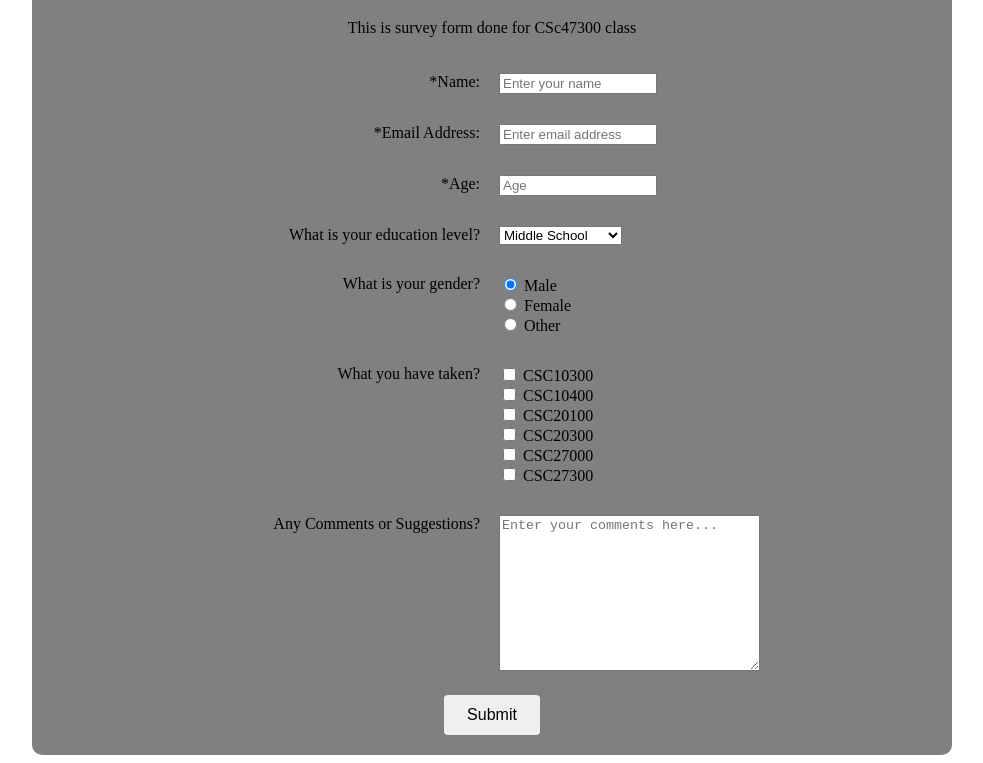
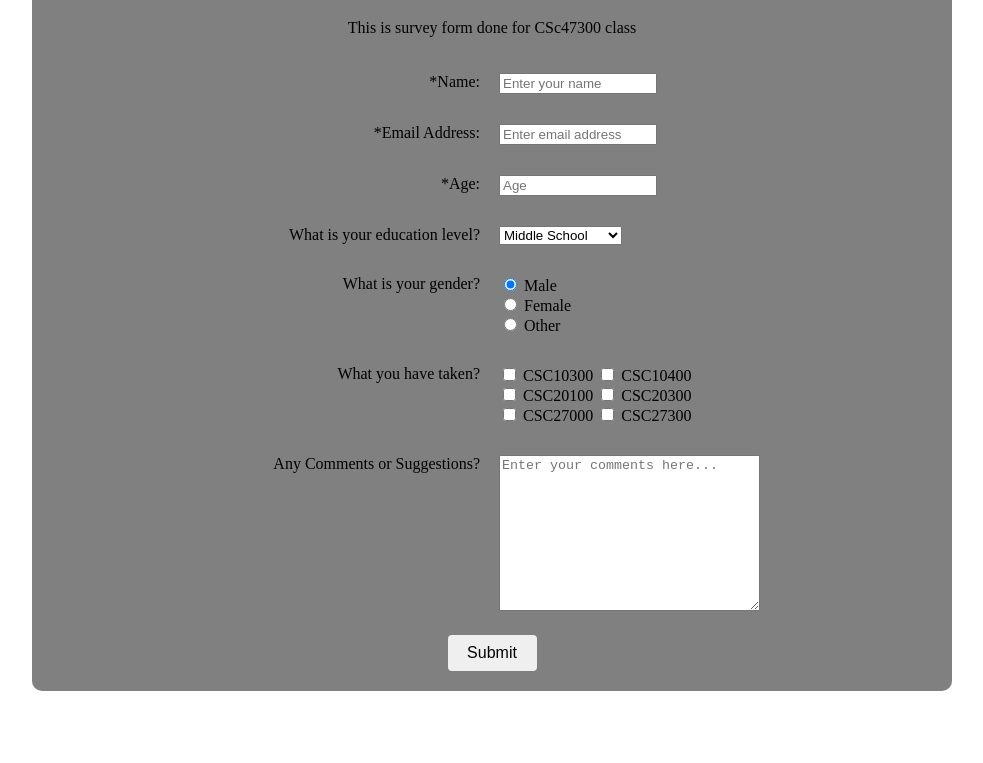
Before and after one commit to csc473s2019-webdev/hw3-p5-practice-with-html-css-forms-albert6051, a plain HTML site: page index.html in a window 1280 px wide. Shown: the part 89-852 px from the top of the page, without its empty margins (148-1131 px from the left). After the commit the page ends 800 px from the top, so only its background shows below. Drawn offline with Linux system fonts and the light colour scheme.

Commit message:
some css update and cleaning

```diff
--- a/index.html
+++ b/index.html
@@ -37,8 +37,8 @@
         #submit {
             border-radius: 4px;
             font-size: 1em;
-            height: 40px;
-            width: 96px;
+            height: 36px;
+            width: 89px;
             margin: 10px;
             border: 0px solid;
         }
@@ -96,16 +96,16 @@
                 <label for="class-label">What you have taken? </label>
             </div>
             <div class="right">
-                <input type="checkbox" name="class1" value="CSC103"> CSC10300<br>
+                <input type="checkbox" name="class1" value="CSC103"> CSC10300
                 <input type="checkbox" name="class2" value="CSC104"> CSC10400<br>
-                <input type="checkbox" name="class3" value="CSC201"> CSC20100<br>
+                <input type="checkbox" name="class3" value="CSC201"> CSC20100
                 <input type="checkbox" name="class4" value="CSC203"> CSC20300<br>
-                <input type="checkbox" name="class5" value="CSC270"> CSC27000<br>
+                <input type="checkbox" name="class5" value="CSC270"> CSC27000
                 <input type="checkbox" name="class6" value="CSC273"> CSC27300<br>
             </div>
             <br>
             <div class="left">
-                <label for="comment-label">Any Comments or Suggestions? </label> <br>
+                <label for="comment-label">Any Comments or Suggestions? </label>
             </div>
             <div class="right">
                 <textarea name="" id="" cols="30" rows="10" placeholder="Enter your comments here..."></textarea>
```
